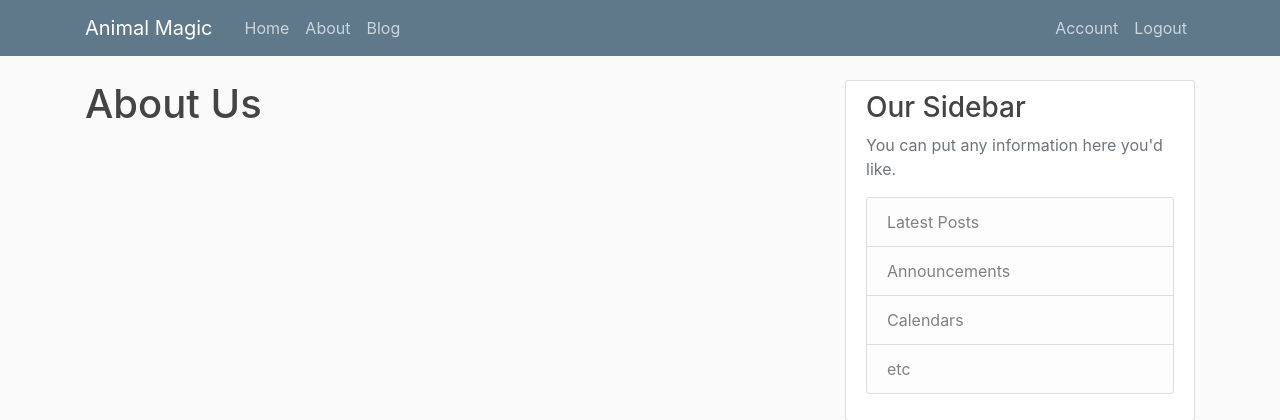
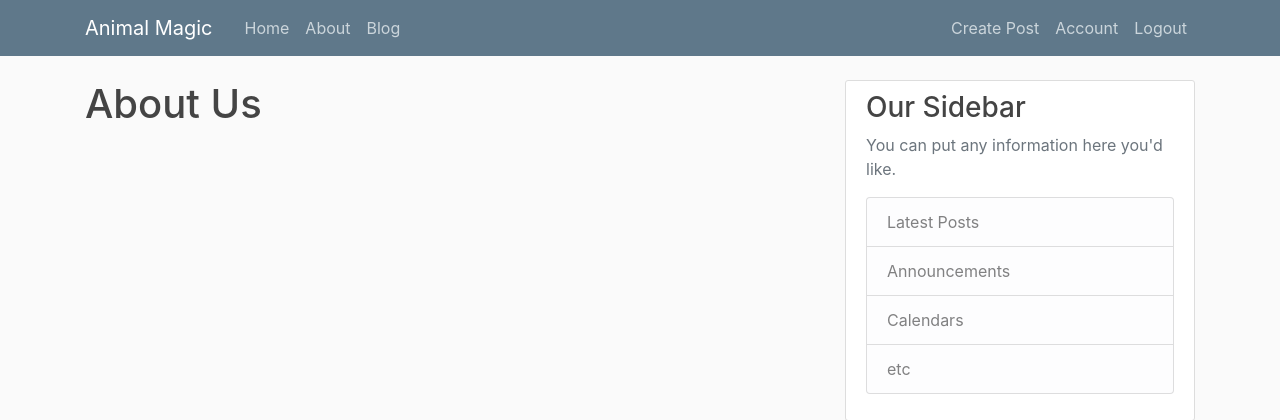
Before and after one commit to JamesDrysdale/animal-magic-blog, a Flask app: page /about in a window 1280 px wide. Shown: the top 420 px of the page. Run offline with Flask 2, Linux system fonts and the light colour scheme; the visitor is signed in with stand-in values (Sample User, id 1); some libraries are stand-ins or nearby versions.

Commit message:
Add navigation link - Create Post

```diff
--- a/animalmagicblog/templates/layout.html
+++ b/animalmagicblog/templates/layout.html
@@ -34,6 +34,7 @@
               <!-- Navbar Right Side -->
               <div class="navbar-nav">
                 {% if current_user.is_authenticated %}
+                  <a class="nav-item nav-link" href="{{ url_for('new_post') }}">Create Post</a>
                   <a class="nav-item nav-link" href="{{ url_for('account') }}">Account</a>
                   <a class="nav-item nav-link" href="{{ url_for('logout') }}">Logout</a>
                 {% else %}
```
